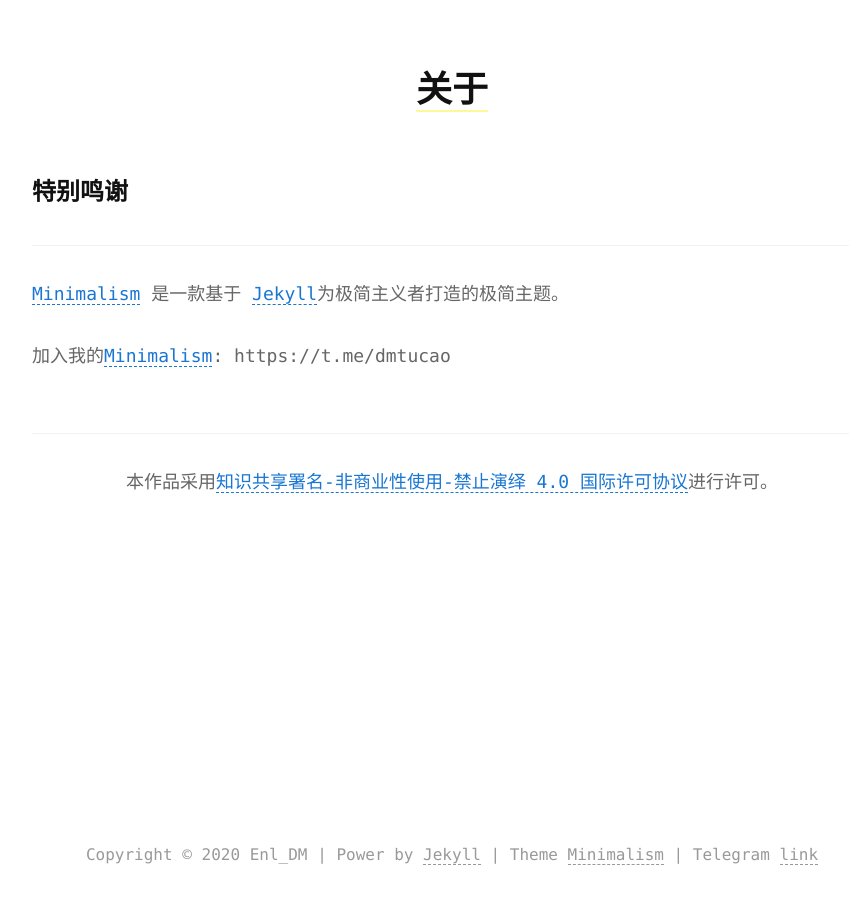
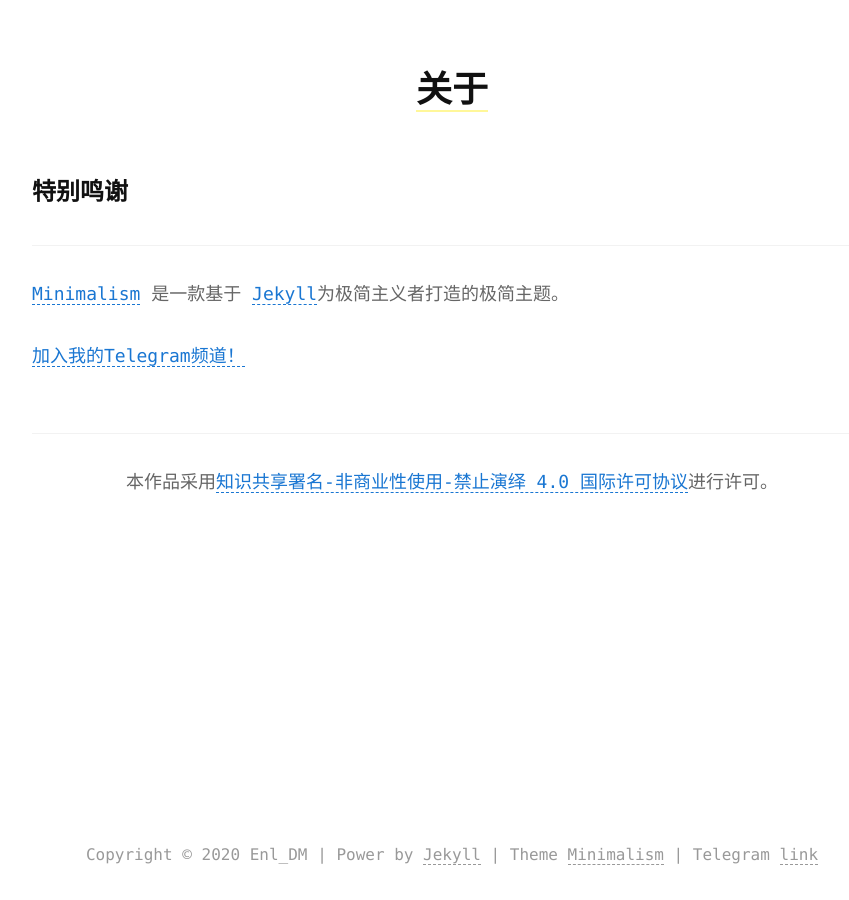
Before and after one commit to enldm/enldm.github.io, a Jekyll site: the page built from about.md, in a window 1280 px wide. Shown: the whole page, without its empty margins (188-1037 px from the left). Built offline with Jekyll 4.4.1, drawn with Linux system fonts in a browser that asks for light colours.

Commit message:
Update about.md

```diff
--- a/about.md
+++ b/about.md
@@ -13,5 +13,4 @@ reward: false
 [Minimalism]: https://github.com/showzeng/Minimalism
 [Jekyll]: https://jekyllrb.com/
 
-加入我的[Minimalism]
-[Minimalism]: https://t.me/dmtucao
+<p><a href="https://t.me/dmtucao">加入我的Telegram频道！</a></p>
```
